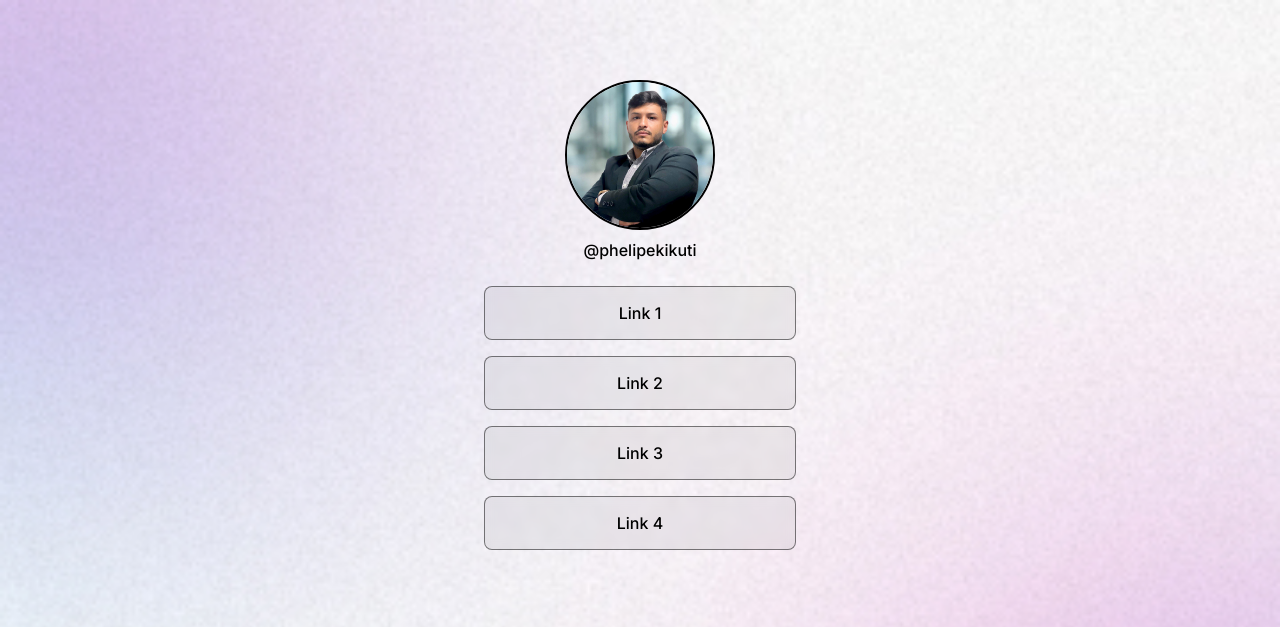
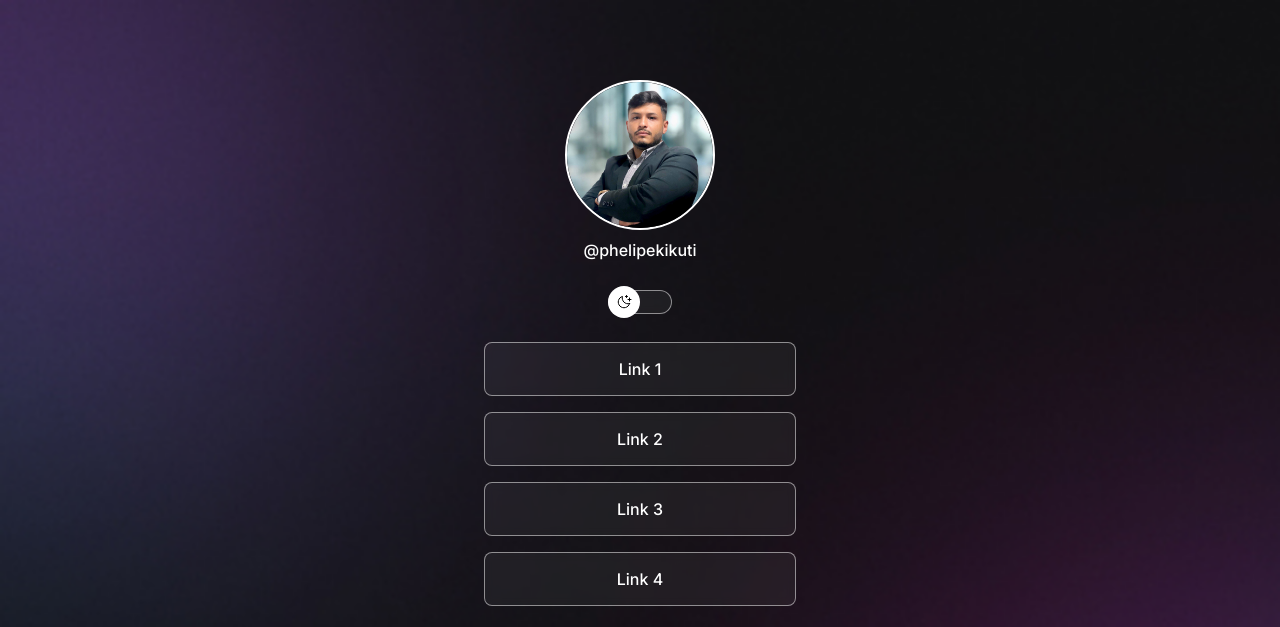
Before and after one commit to PhelipePrieto/Discoveri, a plain HTML site: page index.html in a window 1280 px wide. Shown: the top 627 px of the page. Drawn offline with nearby package versions, Linux system fonts and the light colour scheme.

Commit message:
Layout Finalizado

```diff
--- a/index.html
+++ b/index.html
@@ -1,5 +1,5 @@
 <!DOCTYPE html>
-<html lang="pt-BR" class="light">
+<html lang="pt-BR" class="">
   <head>
     <link rel="preconnect" href="https://fonts.googleapis.com" />
     <link rel="preconnect" href="https://fonts.gstatic.com" crossorigin />
@@ -19,6 +19,10 @@
       <div class="profile">
         <img src="./assets/avatar.jpg" alt="Imagem do autor da pagina" />
         <p>@phelipekikuti</p>
+      </div>
+      <div class="switch">
+        <button></button>
+        <span></span>
       </div>
       <ul>
         <li><a href="">Link 1</a></li>
--- a/style.css
+++ b/style.css
@@ -11,6 +11,7 @@
   --surface-color: rgba(255, 255, 255, 0.05);
   --surface-color-hover: rgba(0, 0, 0, 0.02);
   --social-color-hover: rgba(255, 255, 255, 0.2);
+  --bg-button: url(./assets/MoonStars.svg);
 }
 
 .light {
@@ -20,6 +21,7 @@
   --surface-color: rgba(0, 0, 0, 0.05);
   --surface-color-hover: rgba(0, 0, 0, 0.02);
   --social-color-hover: rgba(0, 0, 0, 0.1);
+  --bg-button: url(./assets/Sun.svg);
 }
 
 body {
@@ -64,6 +66,46 @@ body * {
   font-weight: 500;
   line-height: 24px;
   margin-top: 8px;
+}
+
+.switch {
+  position: relative;
+  width: 64px;
+  margin: 4px auto 28px;
+}
+
+.switch button {
+  width: 32px;
+  height: 32px;
+  background: #fff var(--bg-button) no-repeat center;
+  border: 0;
+  border-radius: 50%;
+
+  position: absolute;
+  top: 50%;
+  left: 0;
+  z-index: 1;
+  transform: translateY(-50%);
+}
+
+.light .switch button {
+  right: 0;
+  left: initial;
+}
+
+.switch span {
+  display: block;
+
+  width: 64px;
+  height: 24px;
+
+  background: var(--surface-color);
+  border: 1px solid var(--stroke-color);
+
+  -webkit-backdrop-filter: blur(4px);
+  backdrop-filter: blur(4px);
+
+  border-radius: 9999px;
 }
 
 ul {
```
